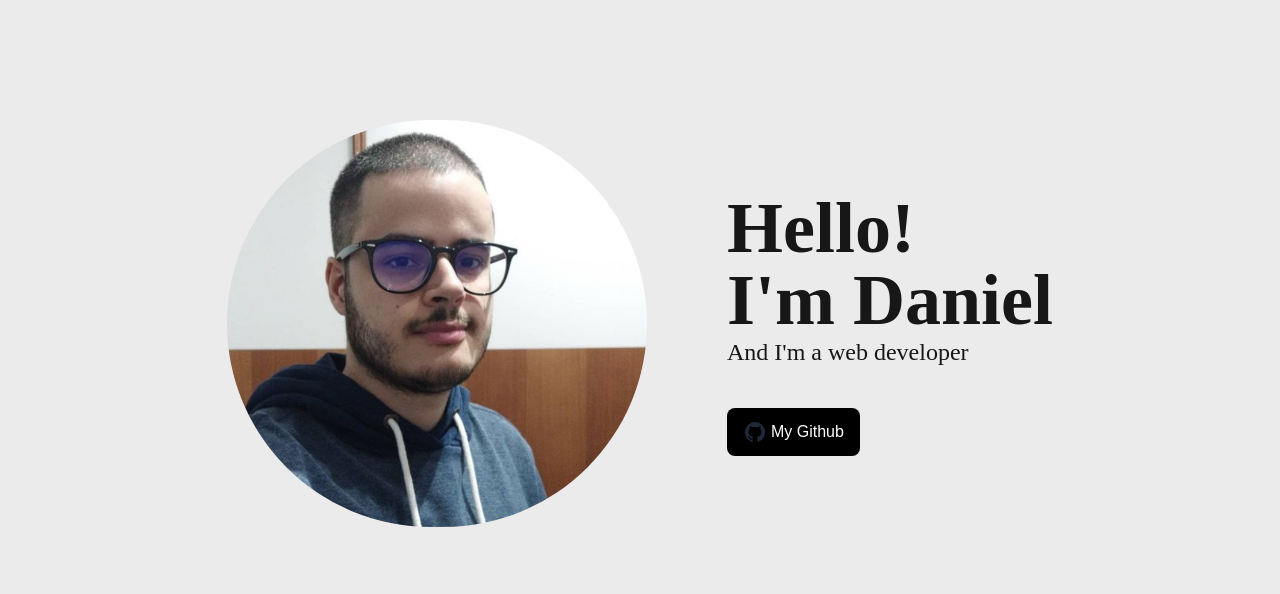
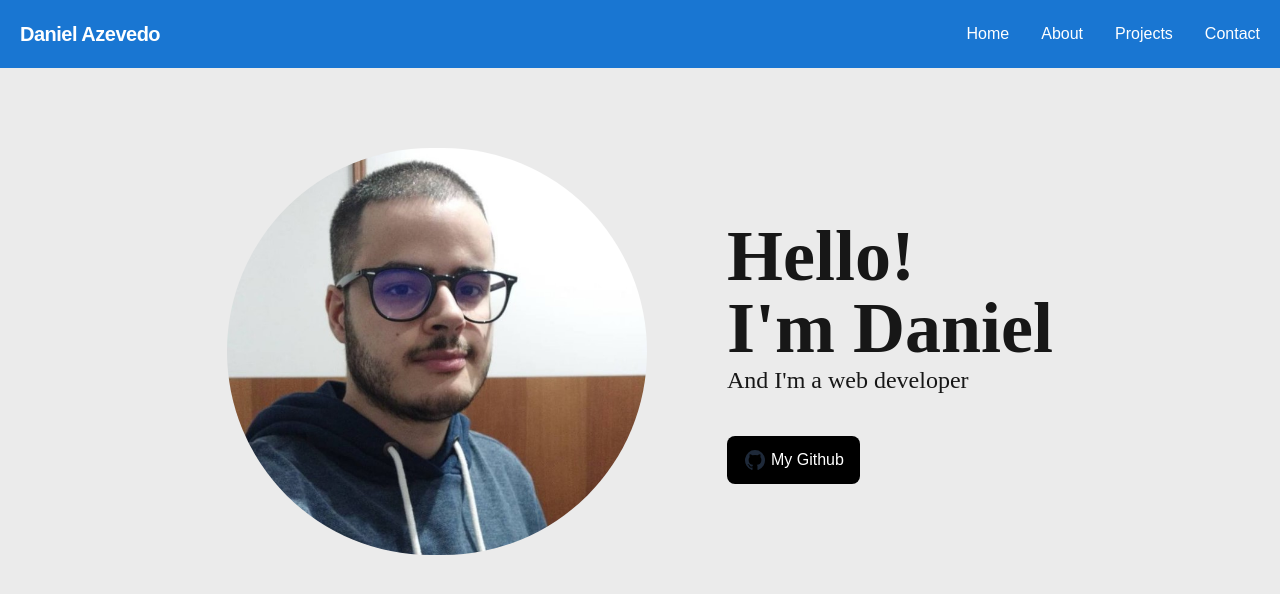
Before and after one commit to daniazevedo43/my-portfolio-website, a Next.js app: page / in a window 1280 px wide. Shown: the top 594 px of the page. Built offline with nearby package versions, Linux system fonts and the light colour scheme.

Commit message:
Navbar created

```diff
--- a/src/app/home/page.tsx
+++ b/src/app/home/page.tsx
@@ -7,7 +7,7 @@ import React from 'react'
 export default function HomePage() {
   return (
     <div>
-      <div className='flex justify-center items-center space-x-20 mt-30'>
+      <div className='flex justify-center items-center space-x-20 mt-20'>
         <div>
           <Image
             className='rounded-full'
--- a/src/app/layout.tsx
+++ b/src/app/layout.tsx
@@ -1,6 +1,7 @@
 import type { Metadata } from "next";
 import { Geist, Geist_Mono } from "next/font/google";
 import "./globals.css";
+import Navbar from "@/ui/navbar";
 
 const geistSans = Geist({
   variable: "--font-geist-sans",
@@ -25,6 +26,7 @@ export default function RootLayout({
   return (
     <html lang="en">
       <body>
+        <Navbar />
         {children}
       </body>
     </html>
--- /dev/null
+++ b/src/ui/navbar.tsx
@@ -0,0 +1,34 @@
+import React from 'react'
+
+const Navbar = () => {
+  return (
+    <div>
+        <nav className="flex items-center justify-between flex-wrap bg-[#1976d2] p-5">
+            <div className="flex items-center flex-shrink-0 text-white mr-6">
+                <span className="font-semibold text-xl tracking-tight">Daniel Azevedo</span>
+            </div>
+            <div className="block lg:hidden">
+                <button className="flex items-center px-3 py-2 border rounded text-teal-200 border-teal-400 hover:text-white hover:border-white">
+                <svg className="fill-current h-3 w-3" viewBox="0 0 20 20" xmlns="http://www.w3.org/2000/svg"><title>Menu</title><path d="M0 3h20v2H0V3zm0 6h20v2H0V9zm0 6h20v2H0v-2z"/></svg>
+                </button>
+            </div>
+            <div>
+                <a href="" className="block mt-4 lg:inline-block lg:mt-0 text-white hover:text-white mr-8">
+                    Home
+                </a>
+                <a href="" className="block mt-4 lg:inline-block lg:mt-0 text-white hover:text-white mr-8">
+                    About
+                </a>
+                <a href="" className="block mt-4 lg:inline-block lg:mt-0 text-white hover:text-white mr-8">
+                    Projects
+                </a>
+                <a href="" className="block mt-4 lg:inline-block lg:mt-0 text-white hover:text-white">
+                    Contact
+                </a>
+            </div>
+        </nav>
+    </div>
+  )
+}
+
+export default Navbar
```
